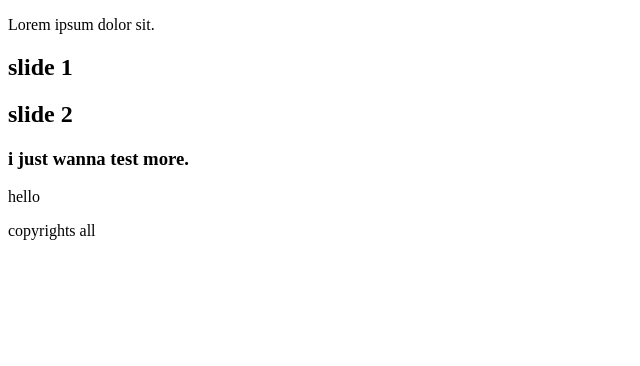
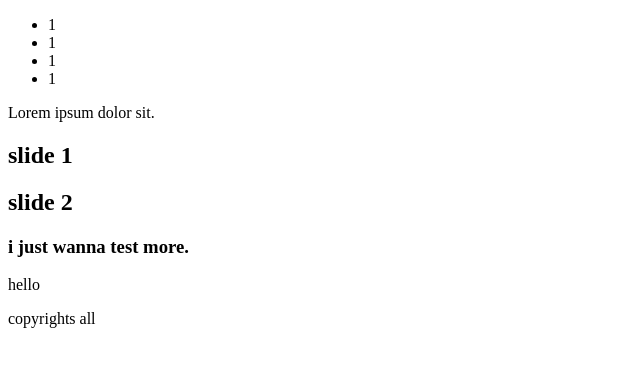
Before and after one commit to zahrawu/Git-project-1, a plain HTML site: page index.html in a window 1280 px wide. Shown: the whole page, without its empty margins (0-640 px from the left). Drawn offline with Linux system fonts and the light colour scheme.

Commit message:
nav create

```diff
--- a/index.html
+++ b/index.html
@@ -10,6 +10,14 @@
 </head>
 
 <body>
+    <nav>
+        <ul>
+            <li>1</li>
+            <li>1</li>
+            <li>1</li>
+            <li>1</li>
+        </ul>
+    </nav>
     <header>
         <p>Lorem ipsum dolor sit.</p>
     </header>
```
